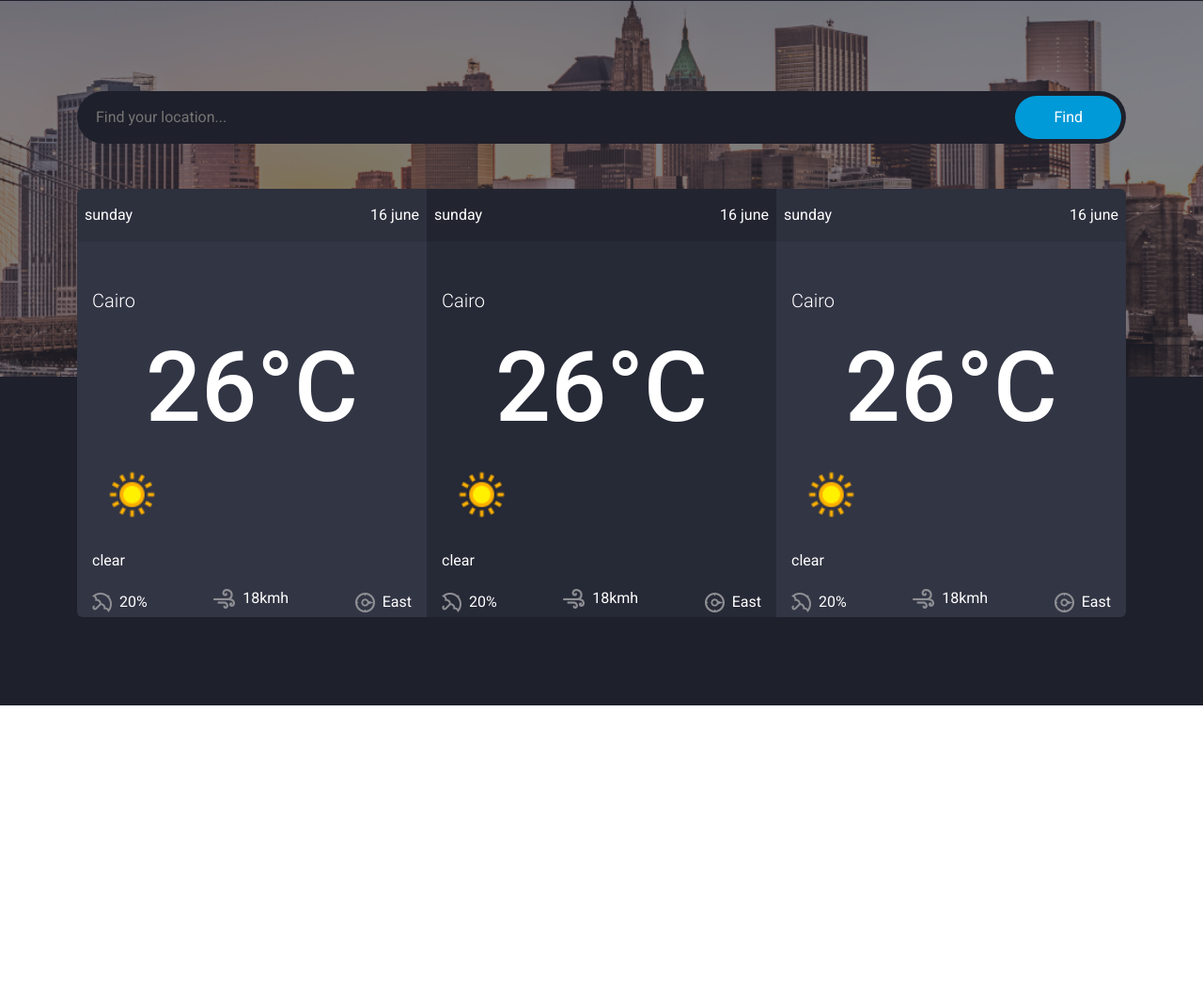
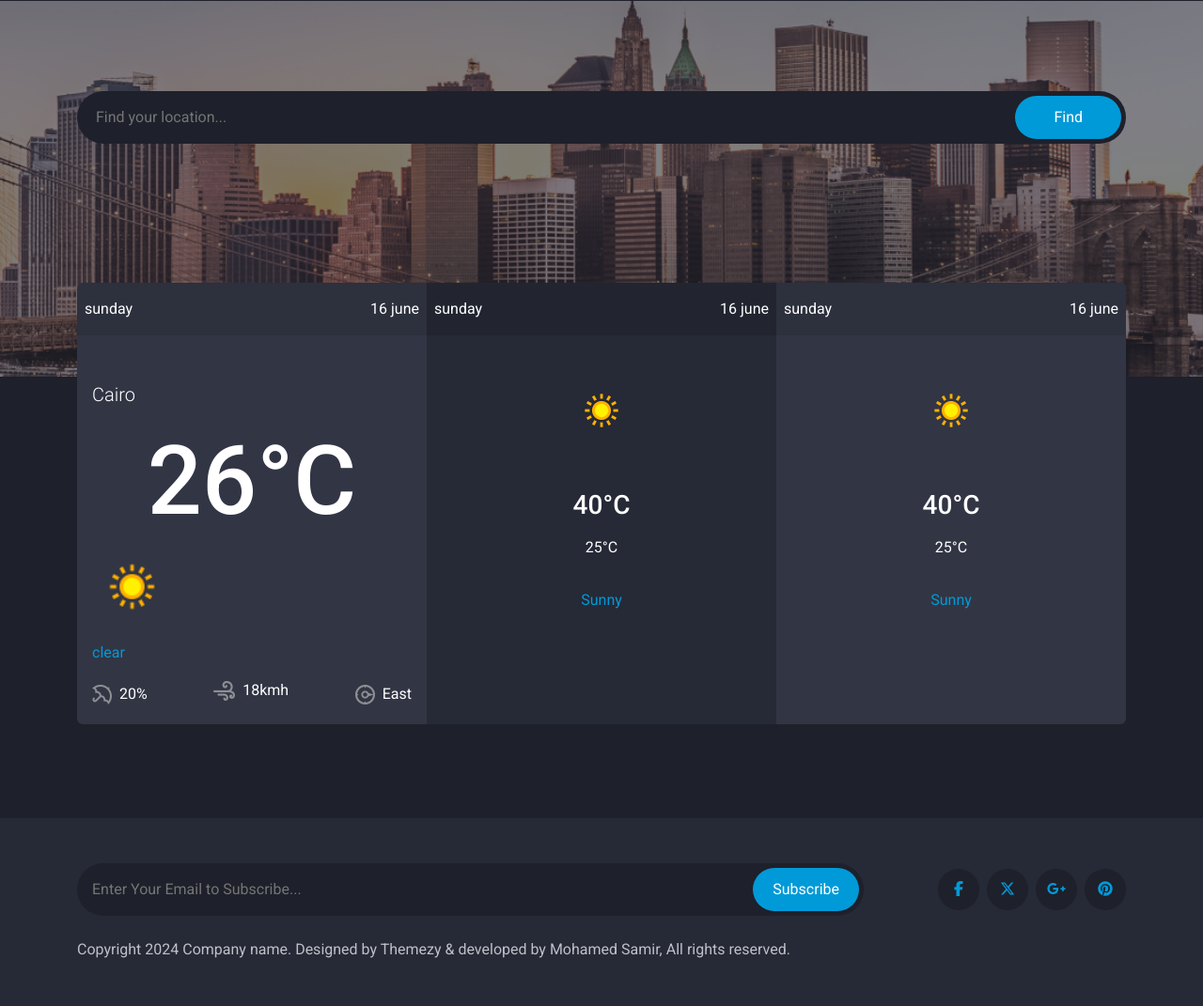
Before and after one commit to mohamed-sameer/weather-app, a plain HTML site: page index.html in a window 1280 px wide. Shown: the part 116-1187 px from the top of the page at 94% size. Before the commit the page ends 973 px from the top, so only its background shows below. Drawn offline with Linux system fonts and the light colour scheme.

Commit message:
finish UI development
- add some tweaks to html code
- add footer code html and css
- add some code to js file
- work still in progress

```diff
--- a/css/style.css
+++ b/css/style.css
@@ -70,16 +70,14 @@ body {
 /* foracsting */
 .forcast {
   background-color: #1e202b;
-  /* position: relative; */
-  max-height: 350px;
 }
+
 .forcast-cards {
   position: relative;
-  top: -200px;
-  /* transform: translateY(-200px); */
+  top: -100px;
 }
 .forcast .temperature {
-  font-size: 6.5rem;
+  font-size: 6.4rem;
   text-align: center;
 }
 .forcast .forcast-date {
@@ -97,3 +95,44 @@ body {
 .forcast-card-body-2 {
   background-color: #262936;
 }
+.forcast .weather-status {
+  color: #009ad8;
+}
+
+/* footer */
+footer {
+  background-color: #262936;
+}
+
+footer .newsletter .form {
+  position: relative;
+}
+
+footer .newsletter .form .sub-input {
+  outline: none;
+  background-color: #1e202b;
+}
+footer .newsletter .newsletter-btn {
+  position: absolute;
+  right: 5px;
+  padding: 10px 20px;
+  background-color: #009ad8;
+  color: #fff;
+}
+
+footer .social-icon {
+  background-color: #1e202b;
+  color: #009ad8;
+  padding: 10px 12px;
+  transition: all 0.5s;
+}
+
+footer .social-icon:hover {
+  background-color: #009ad8;
+  color: #fff;
+  cursor: pointer;
+}
+
+footer .copyright {
+  color: #bfc1c8;
+}
--- a/index.html
+++ b/index.html
@@ -82,6 +82,7 @@
         <div class="container">
           <div class="input-form w-100 m-auto d-flex mt-5">
             <input
+              id="search"
               class="search-input w-100 py-3 rounded-pill border-0"
               type="search"
               placeholder="Find your location..."
@@ -95,9 +96,10 @@
       <section class="forcast">
         <div class="container">
           <div class="forcast-cards row g-0">
-            <div class="col-lg-4">
+            <div class="col-md-12 col-xl-4">
               <div class="rounded-start-2 overflow-hidden">
                 <div
+                  id="currWeatherDate"
                   class="forcast-date text-white d-flex justify-content-between px-2 py-3 forcast-card-head"
                 >
                   <span>sunday</span>
@@ -106,7 +108,7 @@
                 <div
                   class="forcast-details px-3 forcast-card-body text-white pt-5"
                 >
-                  <p class="lead">Cairo</p>
+                  <p id="city" class="lead">Cairo</p>
                   <h2 class="temperature">26&deg;C</h2>
                   <div class="d-flex flex-column">
                     <span class="weather-icon mb-3">
@@ -116,7 +118,7 @@
                   </div>
                 </div>
                 <div
-                  class="forcast-icons pt-3 d-flex justify-content-between text-white px-3 forcast-card-body"
+                  class="forcast-icons py-3 d-flex justify-content-between text-white px-3 forcast-card-body"
                 >
                   <div
                     class="rain d-flex justify-content-center align-items-center"
@@ -154,66 +156,35 @@
               </div>
             </div>
 
-            <div class="col-lg-4">
-              <div class="forcast-card-body-2 overflow-hidden">
+            <div class="col-md-12 col-xl-4">
+              <div class="overflow-hidden">
                 <div
-                  class="forcast-date text-white d-flex justify-content-between px-2 py-3 forcast-card-head-2"
+                  class="forcast-date forcast-card-head-2 text-white d-flex justify-content-between px-2 py-3 forcast-card-head"
                 >
                   <span>sunday</span>
                   <span>16 june</span>
                 </div>
                 <div
-                  class="forcast-details px-3 forcast-card-body-2 text-white pt-5"
-                >
-                  <p class="lead">Cairo</p>
-                  <h2 class="temperature">26&deg;C</h2>
-                  <div class="d-flex flex-column">
-                    <span class="weather-icon mb-3">
-                      <img class="w-25" src="imgs/113.png" alt="" />
-                    </span>
-                    <span class="weather-status">clear</span>
-                  </div>
-                </div>
-                <div
-                  class="forcast-icons mt-3 d-flex justify-content-between text-white px-3"
+                  id="day2"
+                  class="forcast-details forcast-card-body-2 px-3 forcast-card-body text-white pt-5"
                 >
                   <div
-                    class="rain d-flex justify-content-center align-items-center"
+                    class="weather-icon d-flex justify-content-center align-items-center pb-5"
                   >
-                    <span class="rain-icon">
-                      <img
-                        class="me-2"
-                        src="imgs/icon-umberella.png"
-                        alt="umberella"
-                      />
-                    </span>
-                    <span class="rain-status">20%</span>
+                    <img src="imgs/113.png" alt="" />
                   </div>
                   <div
-                    class="wind d-flex justify-content-center align-items-center pb-2"
+                    class="weather-temprature d-flex flex-column gap-2 justify-content-center align-items-center pb-5 mt-1"
                   >
-                    <span class="wind-icon">
-                      <img class="me-2" src="imgs/icon-wind.png" alt="wind" />
-                    </span>
-                    <span class="wind-status">18kmh</span>
-                  </div>
-                  <div
-                    class="direction d-flex justify-content-center align-items-center"
-                  >
-                    <span class="direction-icon">
-                      <img
-                        class="me-2"
-                        src="imgs/icon-compass.png"
-                        alt="compass"
-                      />
-                    </span>
-                    <span class="direction-status">East</span>
+                    <p class="day h3">40&deg;C</p>
+                    <p class="night">25&deg;C</p>
+                    <p class="weather-status mb-5 pb-4 mt-2">Sunny</p>
                   </div>
                 </div>
               </div>
             </div>
 
-            <div class="col-lg-4">
+            <div class="col-md-12 col-xl-4">
               <div class="rounded-end-2 overflow-hidden">
                 <div
                   class="forcast-date text-white d-flex justify-content-between px-2 py-3 forcast-card-head"
@@ -222,51 +193,20 @@
                   <span>16 june</span>
                 </div>
                 <div
+                  id="day2"
                   class="forcast-details px-3 forcast-card-body text-white pt-5"
                 >
-                  <p class="lead">Cairo</p>
-                  <h2 class="temperature">26&deg;C</h2>
-                  <div class="d-flex flex-column">
-                    <span class="weather-icon mb-3">
-                      <img class="w-25" src="imgs/113.png" alt="" />
-                    </span>
-                    <span class="weather-status">clear</span>
-                  </div>
-                </div>
-                <div
-                  class="forcast-icons pt-3 d-flex justify-content-between text-white px-3 forcast-card-body"
-                >
                   <div
-                    class="rain d-flex justify-content-center align-items-center"
+                    class="weather-icon d-flex justify-content-center align-items-center pb-5"
                   >
-                    <span class="rain-icon">
-                      <img
-                        class="me-2"
-                        src="imgs/icon-umberella.png"
-                        alt="umberella"
-                      />
-                    </span>
-                    <span class="rain-status">20%</span>
+                    <img src="imgs/113.png" alt="" />
                   </div>
                   <div
-                    class="wind d-flex justify-content-center align-items-center pb-2"
+                    class="weather-temprature d-flex flex-column gap-2 justify-content-center align-items-center pb-5 mt-1"
                   >
-                    <span class="wind-icon">
-                      <img class="me-2" src="imgs/icon-wind.png" alt="wind" />
-                    </span>
-                    <span class="wind-status">18kmh</span>
-                  </div>
-                  <div
-                    class="direction d-flex justify-content-center align-items-center"
-                  >
-                    <span class="direction-icon">
-                      <img
-                        class="me-2"
-                        src="imgs/icon-compass.png"
-                        alt="compass"
-                      />
-                    </span>
-                    <span class="direction-status">East</span>
+                    <p class="day h3">40&deg;C</p>
+                    <p class="night">25&deg;C</p>
+                    <p class="weather-status mb-5 pb-4 mt-2">Sunny</p>
                   </div>
                 </div>
               </div>
@@ -275,6 +215,45 @@
         </div>
       </section>
     </main>
+    <!-- footer -->
+    <footer class="pt-5">
+      <div class="container">
+        <div
+          class="newsletter d-flex justify-content-between align-items-center"
+        >
+          <div
+            class="form w-75 d-flex justify-content-between align-items-center"
+          >
+            <input
+              class="sub-input w-100 rounded-pill py-3 px-3 border-0"
+              type="text"
+              placeholder="Enter Your Email to Subscribe..."
+            />
+            <button class="newsletter-btn btn rounded-pill">Subscribe</button>
+          </div>
+          <div
+            class="social d-flex justify-content-between align-items-center gap-2"
+          >
+            <span class="social-icon rounded-5">
+              <i class="fa-brands fa-facebook-f fa-fw"></i>
+            </span>
+            <span class="social-icon rounded-5">
+              <i class="fa-brands fa-x-twitter fa-fw"></i>
+            </span>
+            <span class="social-icon rounded-5">
+              <i class="fa-brands fa-google-plus-g fa-fw"></i>
+            </span>
+            <span class="social-icon rounded-5">
+              <i class="fa-brands fa-pinterest fa-fw"></i>
+            </span>
+          </div>
+        </div>
+        <p class="copyright pb-5 pt-4 mb-0">
+          Copyright 2024 Company name. Designed by Themezy & developed by
+          Mohamed Samir, All rights reserved.
+        </p>
+      </div>
+    </footer>
     <!-- bootsrap -->
     <script src="js/bootstrap.bundle.min.js"></script>
     <!-- main js -->
--- a/js/index.js
+++ b/js/index.js
@@ -0,0 +1,15 @@
+const searchInput = document.querySelector("#search");
+const currWeatherDate = document.querySelector("#currWeatherDate");
+const city = document.querySelector("#city");
+const searchBtn = document.querySelector(".search-btn");
+const baseUrl = "https://api.weatherapi.com/v1/";
+const API_KEY = "7d77b96c972b4d119a3151101212704";
+// `https://api.weatherapi.com/v1/forecast.json?key=7d77b96c972b4d119a3151101212704&q=${a}&days=3`
+const searchParam = () => {
+  searchInput.addEventListener("keyup", function (e) {
+    return e.target.value;
+  });
+};
+searchBtn.addEventListener("click", function () {
+  const searchText = searchParam();
+});
```
